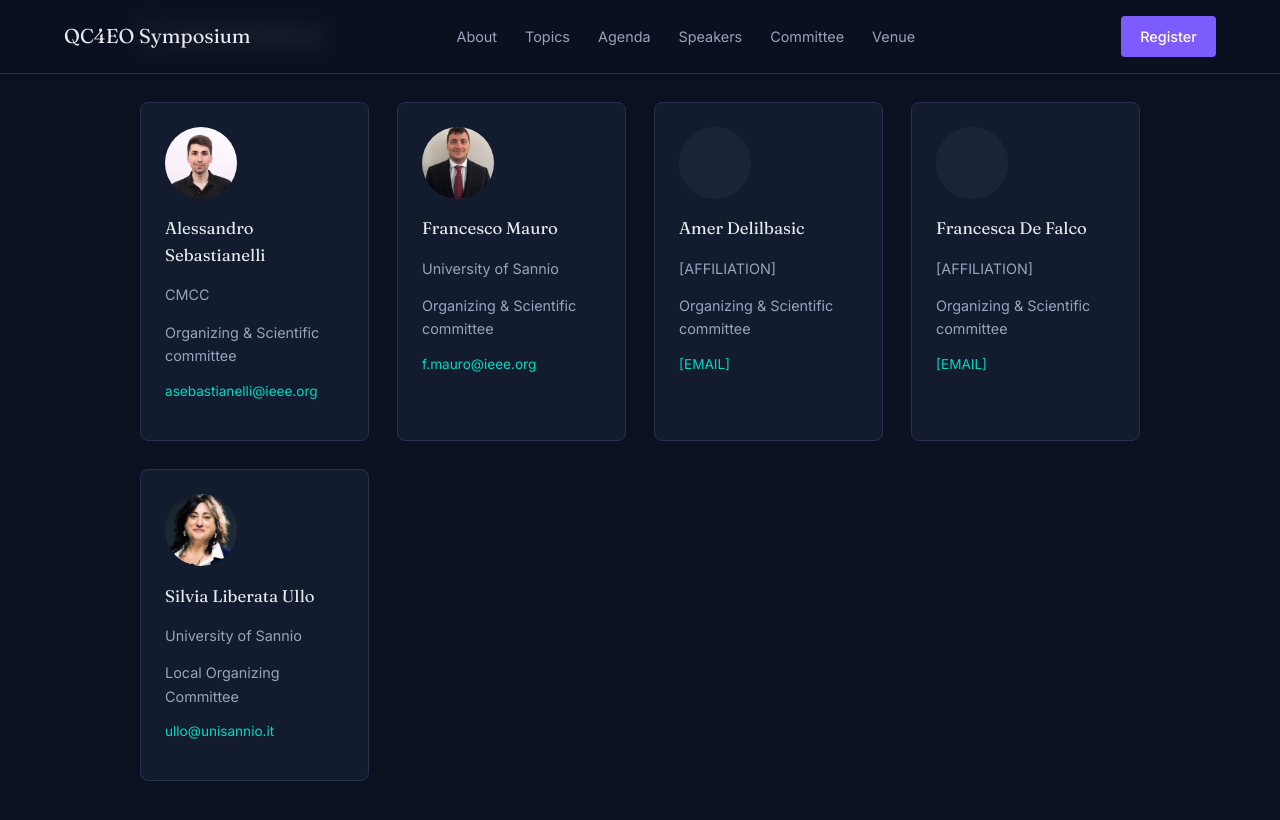
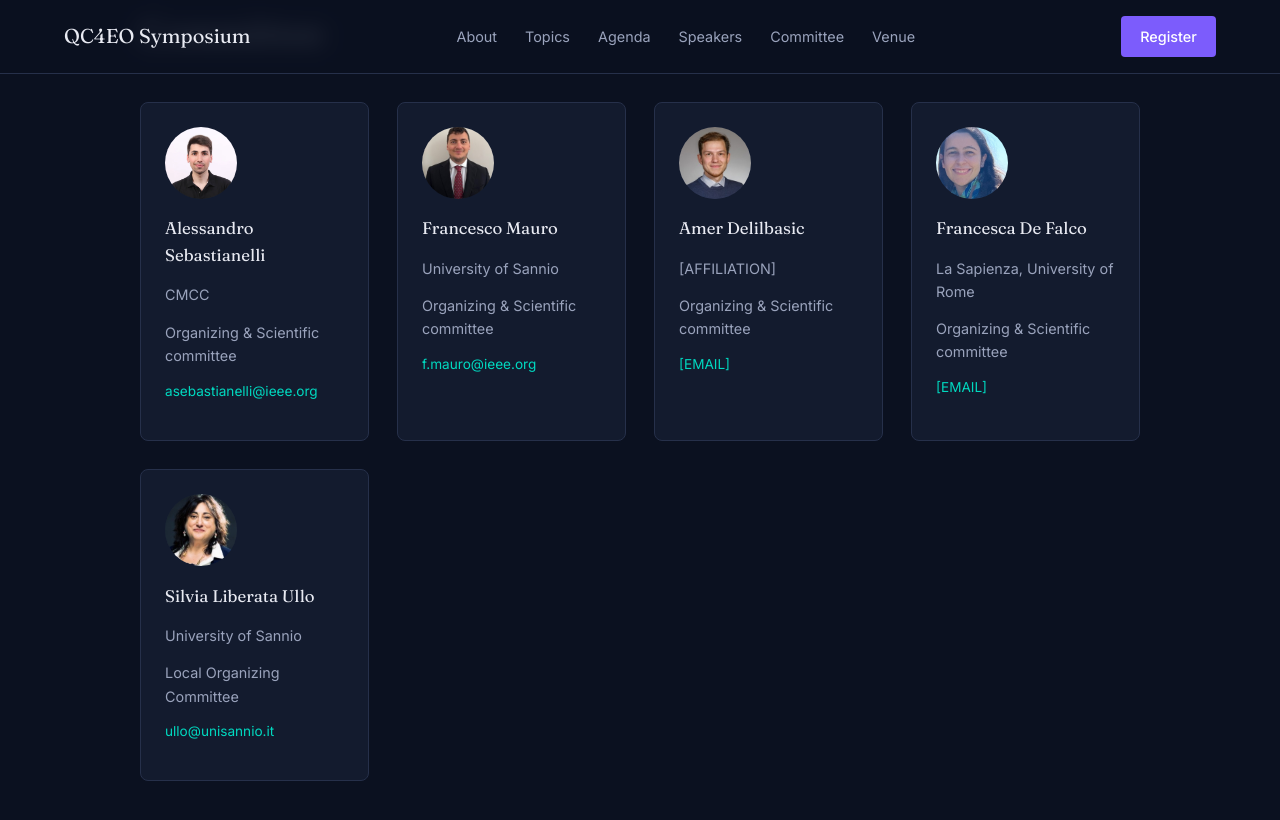
Before and after one commit to IEEE-QUEST-QC4EO/assembly-qc4eo-2026, a Jekyll site: the page built from index.md, in a window 1280 px wide and 900 px high, scrolled down 3535 px. Shown: the top 820 px of the window. Built offline with Jekyll 4.4.1, drawn with Linux system fonts in a browser that asks for light colours.

Commit message:
new phoptos

```diff
--- a/_config.yml
+++ b/_config.yml
@@ -29,12 +29,12 @@ organizers:
     affiliation: "[AFFILIATION]"
     email: "[EMAIL]"
     role: "Organizing & Scientific committee"
-    photo: "/assets/img/speakers/placeholder.jpg"
+    photo: "/assets/img/speakers/adelilbasic.jpg"
   - name: "Francesca De Falco"
-    affiliation: "[AFFILIATION]"
+    affiliation: "La Sapienza, University of Rome"
     email: "[EMAIL]"
     role: "Organizing & Scientific committee"
-    photo: "/assets/img/speakers/placeholder.jpg"
+    photo: "/assets/img/speakers/ffalco.jpg"
   - name: "Silvia Liberata Ullo"
     affiliation: "University of Sannio"
     email: "ullo@unisannio.it"
```
Also changed, not shown: assets/img/speakers/adelilbasic.jpg (added), assets/img/speakers/ffalco.jpg (added).
